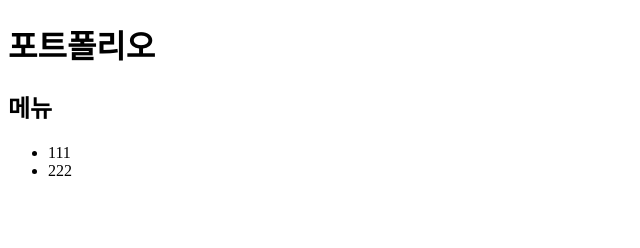
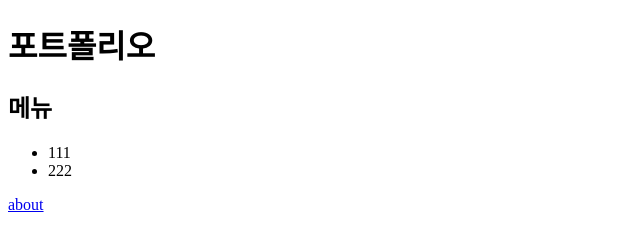
Before and after one commit to solpick/solpick2.github.com, a plain HTML site: page index.html in a window 1280 px wide. Shown: the full height of the page, 0-640 px from the left. Drawn offline with Linux system fonts and the light colour scheme.

Commit message:
Update index.html

```diff
--- a/index.html
+++ b/index.html
@@ -13,5 +13,6 @@
       <li>111</li>
       <li>222</li>
      </ul>
+    <a href="about">about</a>
 </body>
 </html>
```
